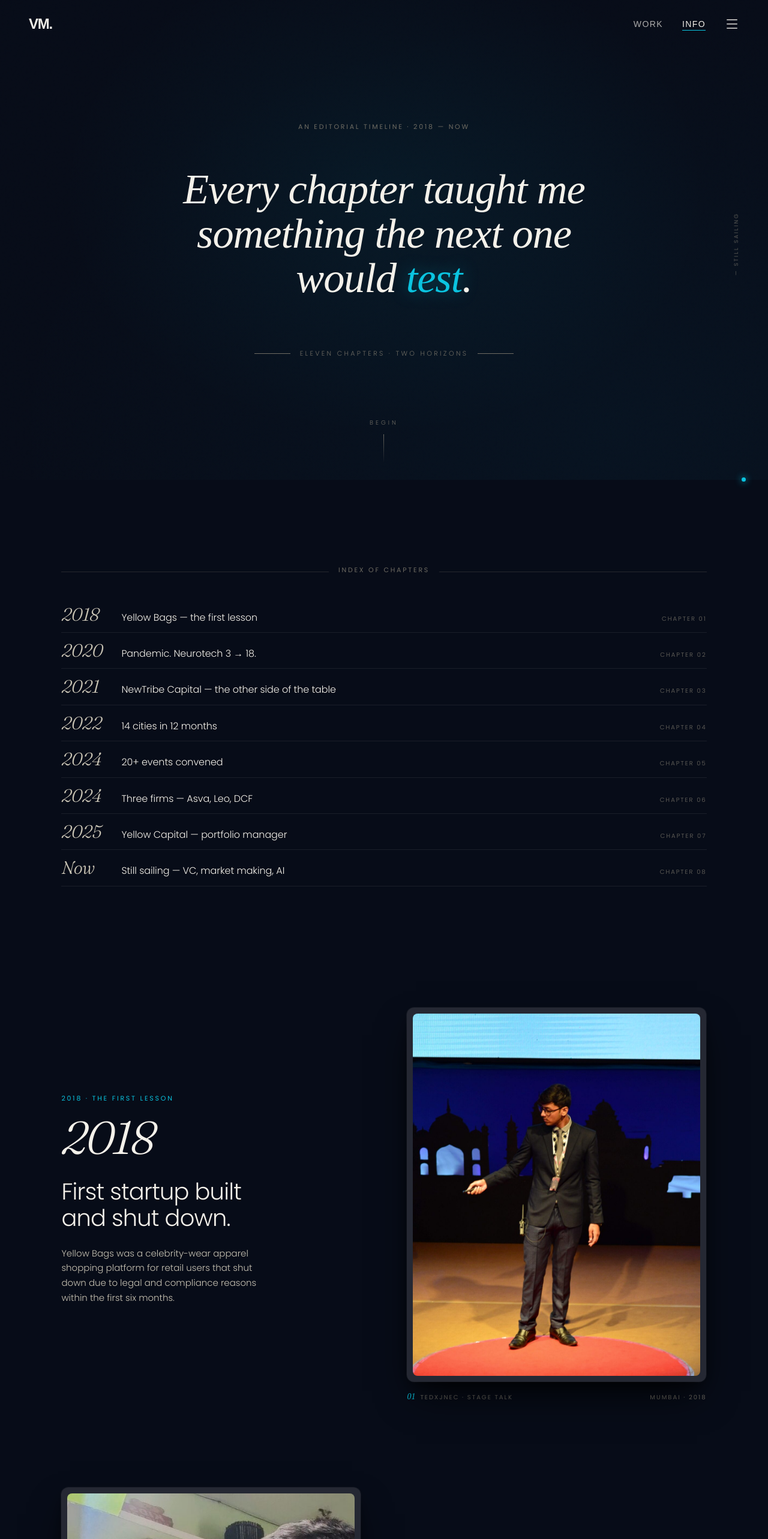
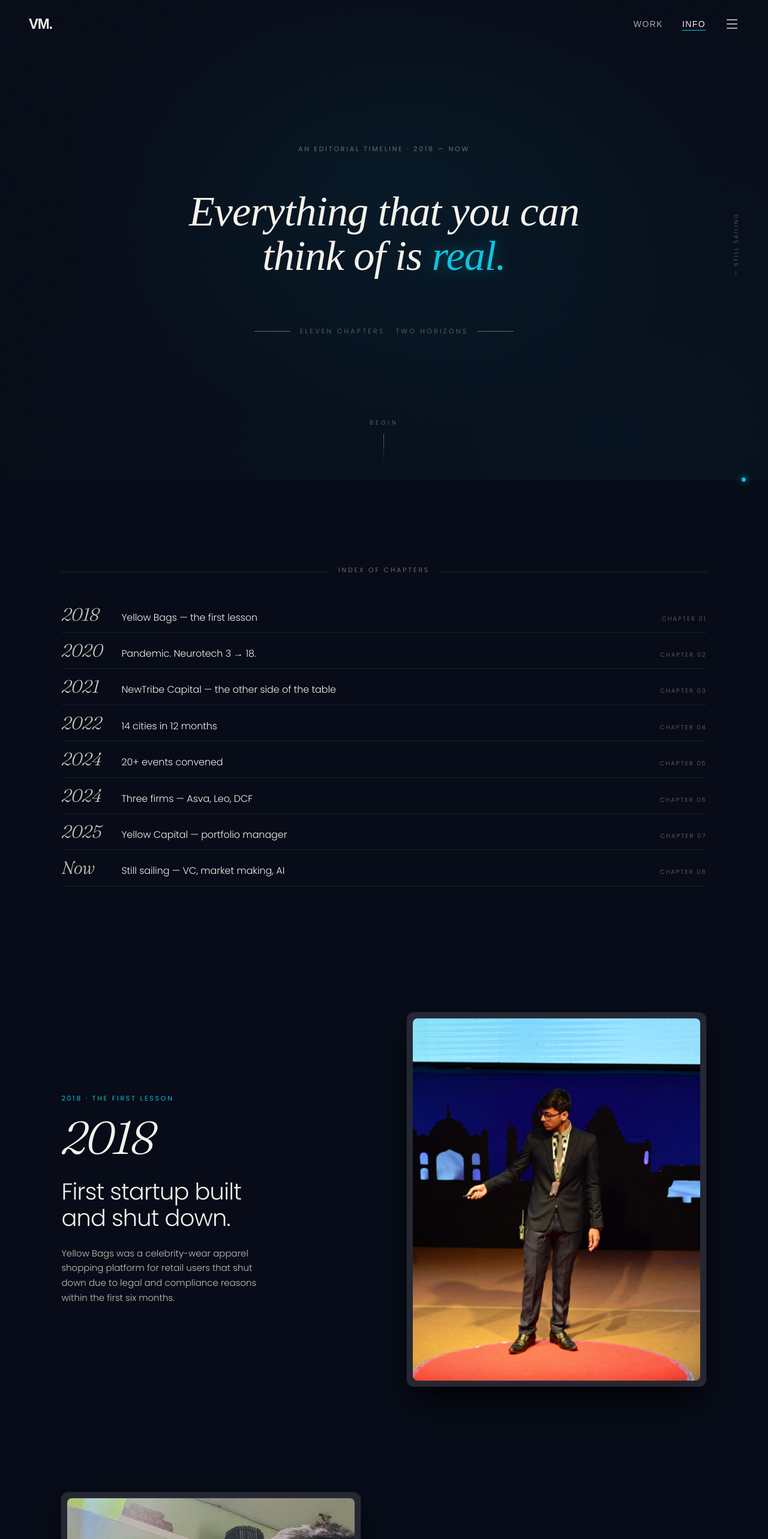
Before and after one commit to Viivek16/portfolio, a React (Vite) app: page /info in a window 1280 px wide. Shown: the top 2566 px of the page at 60% size. Built offline with nearby package versions, Linux system fonts and the light colour scheme; a web font is replaced by a local one.

Commit message:
style: update lander text, remove image captions, update marketing pills

```diff
--- a/src/pages/Info.jsx
+++ b/src/pages/Info.jsx
@@ -226,10 +226,10 @@ const Info = () => {
         <section className={`${styles.section} ${styles.lander}`} id="lander">
           <div className={`${styles.eyebrow} ${styles.landerEyebrow}`}>An Editorial Timeline · 2018 — Now</div>
           <h1 className={styles.landerQuote}>
-            <span>Every</span>{' '}<span>chapter</span>{' '}<span>taught</span>{' '}
-            <span>me</span>{' '}<span>something</span>{' '}<span>the</span>{' '}
-            <span>next</span>{' '}<span>one</span>{' '}<span>would</span>{' '}
-            <span className={styles.testWord}>test</span><span>.</span>
+            <span>Everything</span>{' '}<span>that</span>{' '}<span>you</span>{' '}
+            <span>can</span>{' '}<span>think</span>{' '}<span>of</span>{' '}
+            <span>is</span>{' '}
+            <span className={styles.testWord}>real.</span>
           </h1>
           <div className={styles.landerMeta}>
             <span className={styles.landerMetaLine}></span>
@@ -281,10 +281,7 @@ const Info = () => {
             <div className={styles.chapterMediaFrame}>
               <EditorialImage src="/images/info/02-2018-yellowbags/dsc_5257.jpg" alt="TEDxJNEC stage talk" />
             </div>
-            <div className={styles.chapterCaption}>
-              <div className={styles.chapterCaptionLeft}><span className={styles.chapterCaptionNum}>01</span><span>TEDxJNEC · Stage talk</span></div>
-              <div>Mumbai · 2018</div>
-            </div>
+
           </div>
         </section>
 
@@ -297,10 +294,7 @@ const Info = () => {
             <div className={styles.chapterMediaFrame}>
               <EditorialImage src="/images/info/03-2020-pandemic/img_20220809_141751.jpg" alt="Working through lockdown" />
             </div>
-            <div className={styles.chapterCaption}>
-              <div className={styles.chapterCaptionLeft}><span className={styles.chapterCaptionNum}>02</span><span>Lockdown studio · Building anyway</span></div>
-              <div>Home · 2020</div>
-            </div>
+
           </div>
           <div className={styles.chapterText}>
             <div className={`${styles.eyebrow} ${styles.chapterEyebrow}`}>2020 · Held in Place, Then Released</div>
@@ -328,10 +322,7 @@ const Info = () => {
             <div className={styles.chapterMediaFrame}>
               <EditorialImage src="/images/info/04-2021-newtribe/img-20230313-wa0022.jpg" alt="The first real seat at the table" />
             </div>
-            <div className={styles.chapterCaption}>
-              <div className={styles.chapterCaptionLeft}><span className={styles.chapterCaptionNum}>03</span><span>The first real seat at the table</span></div>
-              <div>Hilton · 2021</div>
-            </div>
+
           </div>
         </section>
 
@@ -460,10 +451,7 @@ const Info = () => {
             <div className={styles.chapterMediaFrame}>
               <EditorialImage src="/images/info/07-2024-threefirms/01-hero.jpg" alt="Leo Ventures launch press release" />
             </div>
-            <div className={styles.chapterCaption}>
-              <div className={styles.chapterCaptionLeft}><span className={styles.chapterCaptionNum}>06</span><span>Leo Ventures · Launch press</span></div>
-              <div>GlobeNewswire · Nov 2023</div>
-            </div>
+
           </div>
         </section>
 
@@ -473,10 +461,7 @@ const Info = () => {
             <div className={styles.chapterMediaFrame}>
               <EditorialImage src="/images/info/08-april2025-yellowcapital/img_20251203_113925052.jpg" alt="At Binance Blockchain Week" />
             </div>
-            <div className={styles.chapterCaption}>
-              <div className={styles.chapterCaptionLeft}><span className={styles.chapterCaptionNum}>07</span><span>Binance Blockchain Week · Humans of Binance</span></div>
-              <div>Dubai · Dec 2025</div>
-            </div>
+
           </div>
           <div className={styles.chapterText}>
             <div className={`${styles.eyebrow} ${styles.chapterEyebrow}`}>April 2025 · The Mandate</div>
@@ -501,10 +486,7 @@ const Info = () => {
             <div className={styles.chapterMediaFrame}>
               <EditorialImage src="/images/info/08-nov2025-marriage/01-hero.jpg" alt="Wedding portrait" />
             </div>
-            <div className={styles.chapterCaption}>
-              <div className={styles.chapterCaptionLeft}><span className={styles.chapterCaptionNum}>08</span><span>The anchor · A fixed point on the compass</span></div>
-              <div>November · 2025</div>
-            </div>
+
           </div>
         </section>
 
@@ -580,7 +562,7 @@ const Info = () => {
                   <div className={styles.nowPillarNum}>ii.</div>
                   <h4 className={styles.nowPillarName}>Marketing</h4>
                   <p className={styles.nowPillarBody}>Being a marketer at heart a storytelling fanatic, I'm most excited about interesting products, and ideas that create an impact</p>
-                  <div className={styles.nowPillarTag}>LIQUIDITY · DISTRIBUTION · CEX LISTINGS</div>
+                  <div className={styles.nowPillarTag}>STORYTELLING · CONTENT · GROWTH</div>
                 </div>
               </div>
 
```
